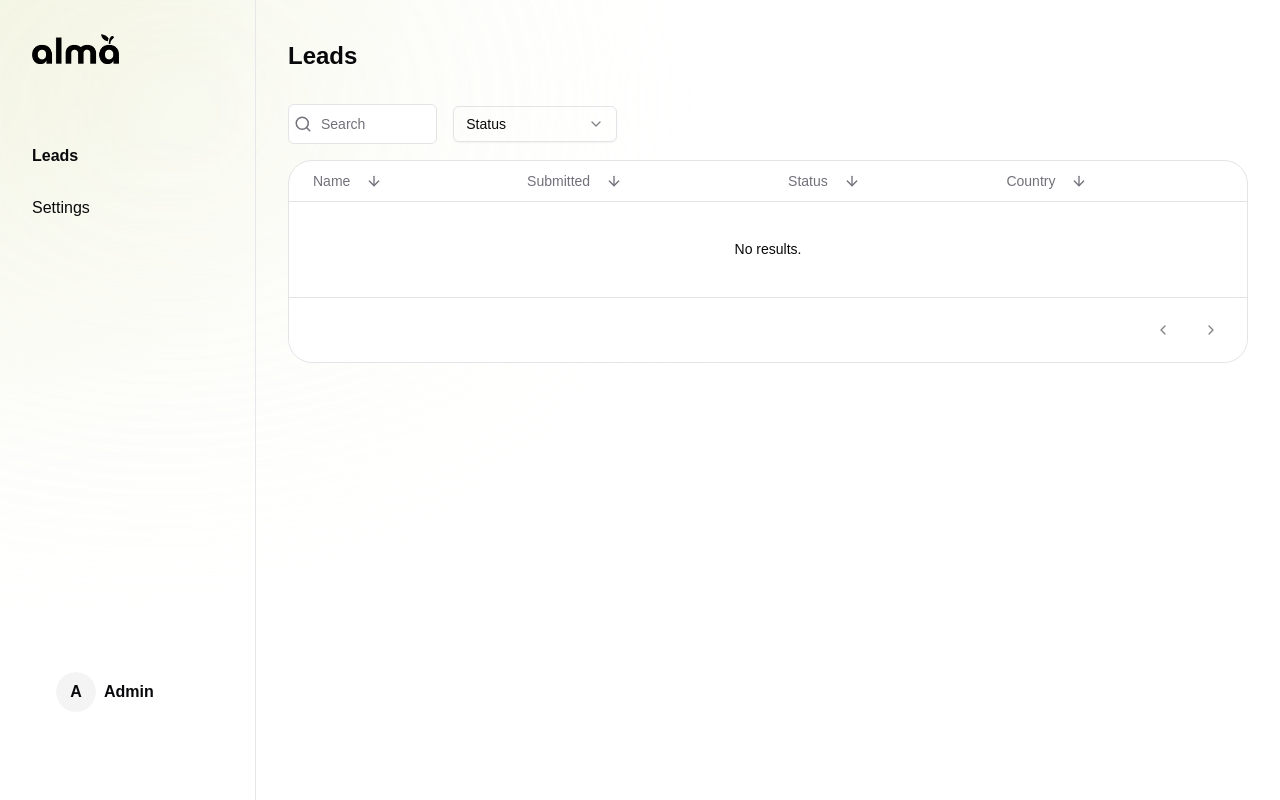
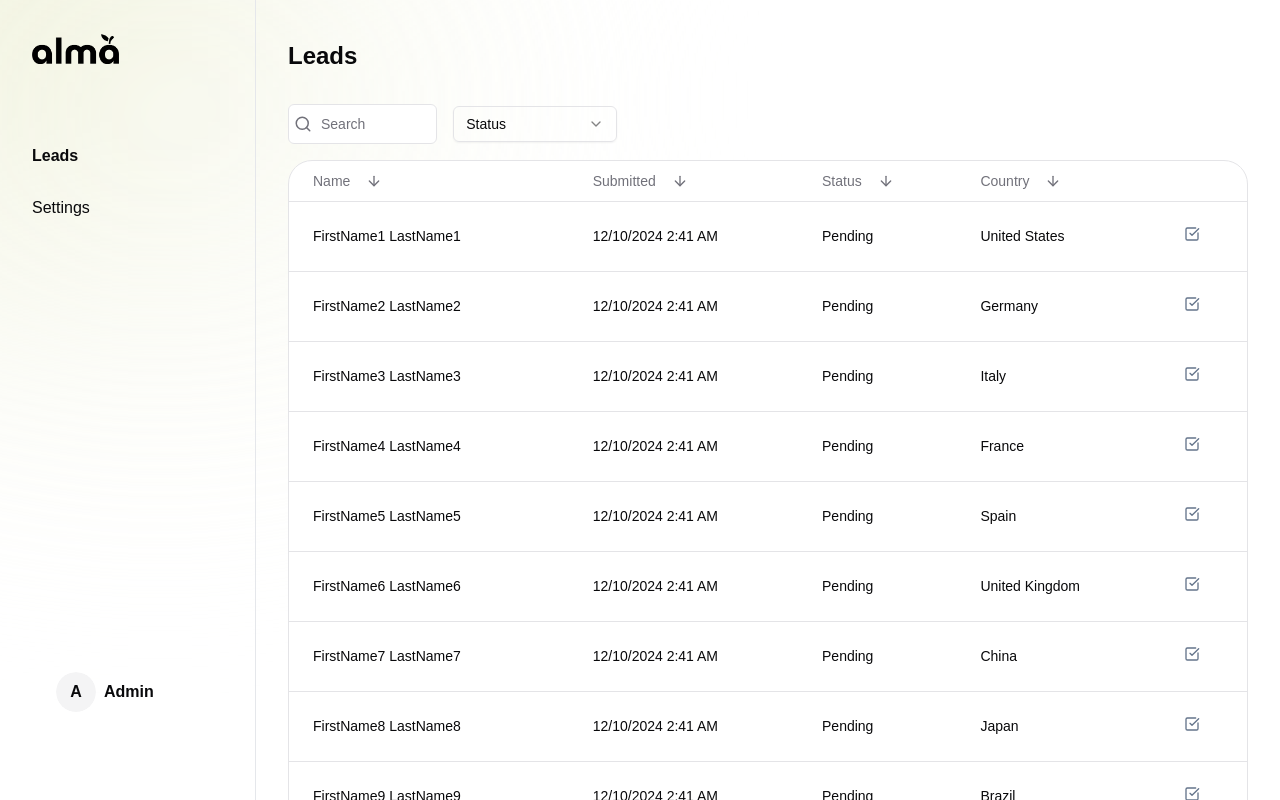
Before and after one commit to eavary/leads-app, a Next.js app: page /admin in a window 1280 px wide. Built offline with nearby package versions, Linux system fonts and the light colour scheme.

Commit message:
mockLeads so admin has something to look at

```diff
--- a/package.json
+++ b/package.json
@@ -33,7 +33,8 @@
     "react-redux": "^9.2.0",
     "redux": "^5.0.1",
     "tailwind-merge": "^2.5.5",
-    "tailwindcss-animate": "^1.0.7"
+    "tailwindcss-animate": "^1.0.7",
+    "uuid": "^11.0.3"
   },
   "devDependencies": {
     "@types/node": "^20",
--- a/src/app/(assessment)/page.tsx
+++ b/src/app/(assessment)/page.tsx
@@ -1,5 +1,6 @@
 'use client'
 
+import { v4 as uuidv4 } from 'uuid'
 import { useRouter } from 'next/navigation'
 import { useState } from 'react'
 import { useDispatch } from 'react-redux'
@@ -65,7 +66,7 @@ export default function AssessmentPage() {
 
     if (leadIsValid && categoriesIsValid && moreInfoIsValid) {
       dispatch(addLead({
-        id: Math.random().toString(36).substr(2, 9),
+        id: uuidv4(),
         firstName: leadData.firstName,
         lastName: leadData.lastName,
         name: `${leadData.firstName} ${leadData.lastName}`,
--- a/src/app/(assessment)/thanks/page.tsx
+++ b/src/app/(assessment)/thanks/page.tsx
@@ -21,11 +21,15 @@ export default function AssessmentThanksPage() {
           Go Back to Homepage
         </Button>
       </Link>
+
+      {/* testing: navigate to admin page without refresh */}
+      {/*
       <Link href="/admin" className="mt-6">
         <Button className="px-16">
           Admin
         </Button>
       </Link>
+      */}
     </div>
   )
 }
--- /dev/null
+++ b/src/data/mockLeads.ts
@@ -0,0 +1,32 @@
+import { v4 as uuidv4 } from 'uuid'
+import { Lead } from '@/types/lead'
+import { STATUS } from '@/lib/constants'
+
+const countries = [
+  'United States',
+  'Germany',
+  'Italy',
+  'France',
+  'Spain',
+  'United Kingdom',
+  'China',
+  'Japan',
+  'Brazil',
+  'Canada',
+];
+
+const mockLeads: Lead[] = Array.from({ length: 35 }, (_, index) => ({
+  id: uuidv4(),
+  firstName: `FirstName${index + 1}`,
+  lastName: `LastName${index + 1}`,
+  name: `FirstName${index + 1} LastName${index + 1}`,
+  email: `email${index + 1}@example.com`,
+  country: countries[index % countries.length],
+  url: `https://example.com/profile${index + 1}`,
+  categories: { category: `Category${index + 1}` },
+  moreInfo: { info: `More info about lead ${index + 1}` },
+  submitted: new Date().toISOString(),
+  status: STATUS.PENDING,
+}));
+
+export default mockLeads
--- a/src/store/store.ts
+++ b/src/store/store.ts
@@ -1,12 +1,13 @@
 import { configureStore, createSlice, PayloadAction } from '@reduxjs/toolkit'
 
+import mockLeads from '../data/mockLeads'
 import type { Lead } from '../types/lead'
 
 // Create a slice for leads
 const leadsSlice = createSlice({
   name: 'leads',
   initialState: {
-    leads: [] as Lead[],
+    leads: mockLeads,
   },
   reducers: {
     addLead: (state, action: { payload: Lead }) => {
```
Also changed, not shown: 1 other file (tests, documents, lock files or other folders).
